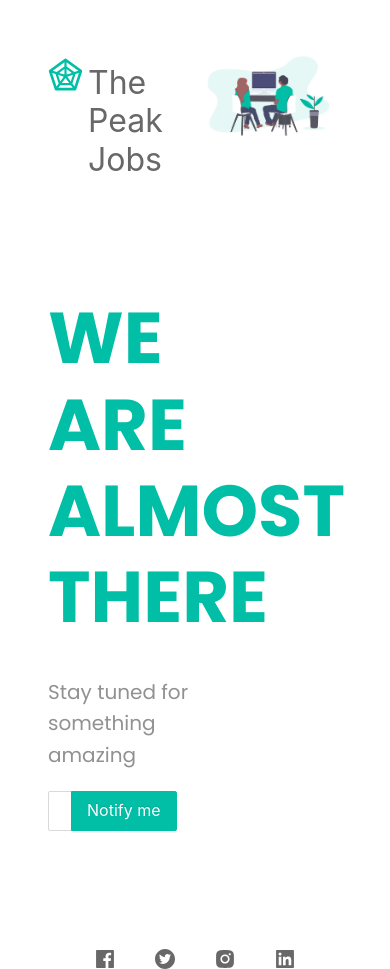
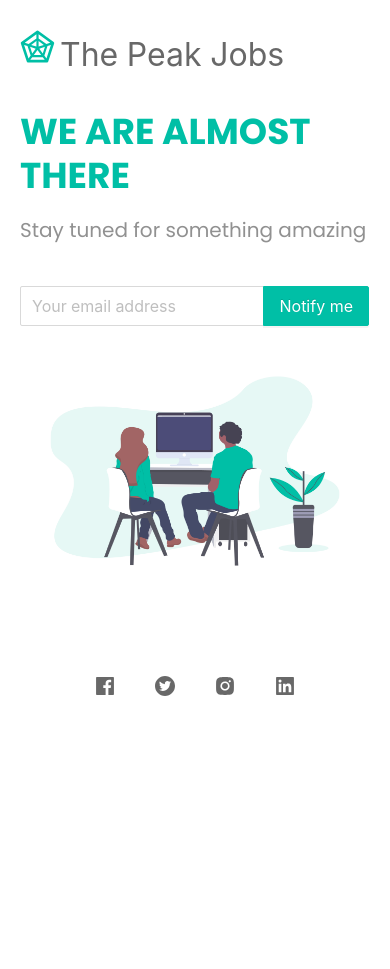
Before and after one commit to victkarangwa/reactComingSoon_template, a React (Create React App) app: page / in a window 390 px wide. After the commit the page ends 844 px from the top, so only its background shows below. Built offline with nearby package versions, Linux system fonts and the light colour scheme.

Commit message:
add responsiveness

```diff
--- /dev/null
+++ b/src/assets/styles/mobile.css
@@ -0,0 +1,29 @@
+@media only screen and (max-width: 500px) {
+  .text-lg {
+    font-weight: bolder;
+    color: #00bfa6;
+    margin-top: 20px;
+    font-family: poppins;
+    font-weight: bolder;
+  }
+  h3 {
+    font-size: 36px;
+    text-transform: uppercase;
+  }
+  .input-container {
+    padding-top: 20px;
+    width: 100% !important;
+  }
+  .page-body {
+    display: flex;
+    flex-direction: column !important;
+    padding: 20px !important;
+  }
+  .web-info-block{
+    width: 100% !important;
+  }
+  .web-illis-block{
+    width: 100% !important;
+    margin-top: 30px;
+  }
+}
--- a/src/index.js
+++ b/src/index.js
@@ -3,6 +3,7 @@ import ReactDOM from "react-dom";
 import "bootstrap/dist/css/bootstrap.min.css";
 import "antd/dist/antd.css";
 import "./assets/styles/index.css";
+import "./assets/styles/mobile.css";
 import App from "./App";
 import * as serviceWorker from "./serviceWorker";
 
--- a/src/views/LandingPage.js
+++ b/src/views/LandingPage.js
@@ -24,7 +24,6 @@ function App() {
 
   const dispatch = useDispatch();
 
-
   useEffect(() => {
     if (userSubscription?.status !== "fail") {
       setInputValue("");
@@ -42,7 +41,7 @@ function App() {
   return (
     <div className="d-flex flex-column">
       <div className="page-body w-100 d-flex flex-row justify-content-between p-5">
-          <div className="w-50 ">
+        <div className="w-50 web-info-block">
           <div className="d-flex flex-row">
             <div className="logo-container">
               <RadarChartOutlined />
@@ -52,7 +51,7 @@ function App() {
           </div>
           <h3 className="text-lg">We are almost there</h3>
           <p className="text-sm">Stay tuned for something amazing</p>
-            <div className="w-75">
+          <div className="w-75 input-container">
             <Search
               placeholder="Your email address"
               onSearch={onSubscribe}
@@ -71,7 +70,7 @@ function App() {
             )}
           </div>
         </div>
-          <div className="w-50">
+        <div className="web-illis-block w-50">
           <img
             className="w-100"
             alt="The peak Jobs illustration"
```
Also changed, not shown: src/assets/styles/index.css (line endings or trailing spaces). Lines whose indentation alone changed are shown as unchanged.
